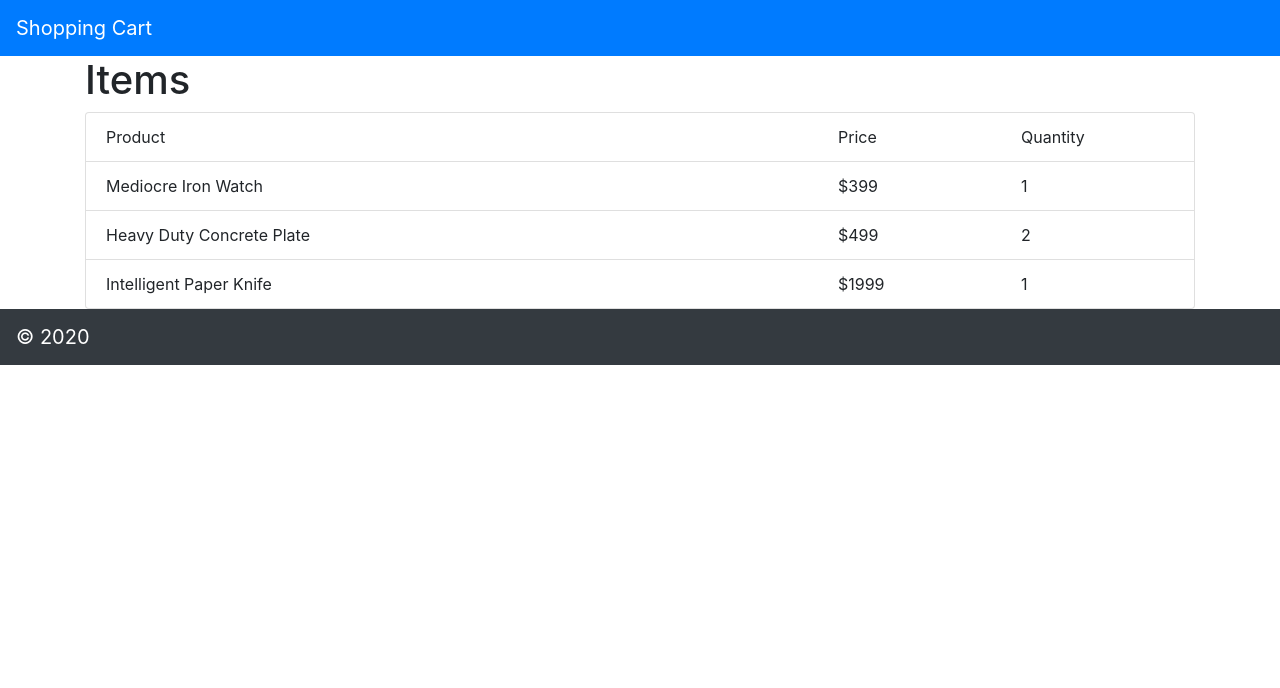
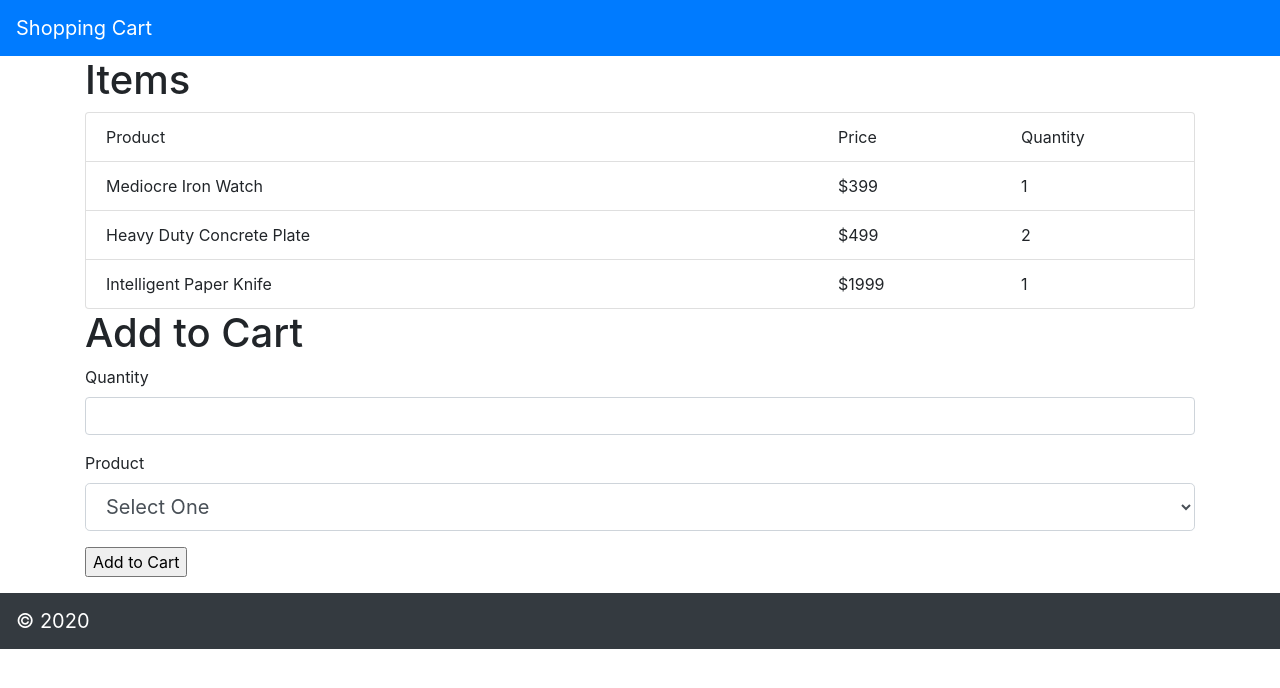
Before and after one commit to luislaborda/shopping-cart, a React (Create React App) app: page / in a window 1280 px wide. Shown: the top 688 px of the page. Built offline with nearby package versions, Linux system fonts and the light colour scheme.

Commit message:
Shopping Cart: Add Item

```diff
--- a/src/App.js
+++ b/src/App.js
@@ -3,21 +3,42 @@ import Cartheader from './components/cart_header/CartHeader';
 import Cartfooter from './components/cart_footer/CartFooter';
 import CartItems from './components/cart_items/CartItems';
 
-function App() {
 
-  const cartItemsList = [
+export default class App extends React.Component {
+
+  state = {
+    cartItemsList: [
       { id: 1, product: { id: 40, name: 'Mediocre Iron Watch', priceInCents: 399 }, quantity: 1 },
       { id: 2, product: { id: 41, name: 'Heavy Duty Concrete Plate', priceInCents: 499 }, quantity: 2 },
       { id: 3, product: { id: 42, name: 'Intelligent Paper Knife', priceInCents: 1999 }, quantity: 1 },
-  ];
+    ],
+    products: [
+      { id: 40, name: 'Mediocre Iron Watch', priceInCents: 399 },
+      { id: 41, name: 'Heavy Duty Concrete Plate', priceInCents: 499 },
+      { id: 42, name: 'Intelligent Paper Knife', priceInCents: 1999 },
+      { id: 43, name: 'Small Aluminum Keyboard', priceInCents: 2500 },
+      { id: 44, name: 'Practical Copper Plate', priceInCents: 1000 },
+      { id: 45, name: 'Awesome Bronze Pants', priceInCents: 399 },
+      { id: 46, name: 'Intelligent Leather Clock', priceInCents: 2999 },
+      { id: 47, name: 'Ergonomic Bronze Lamp', priceInCents: 40000 },
+      { id: 48, name: 'Awesome Leather Shoes', priceInCents: 3990 },
+    ]
+  }
 
+  addCartItem = (item) => {
+    // console.log(item);
+    this.setState({
+        cartItemsList: this.state.cartItemsList.concat(item)
+    })
+}
+
+  render () {
     return (
       <div className="App">
         <Cartheader />
-      <CartItems items={cartItemsList} />
+        <CartItems addToCart={ this.addCartItem } itemsInCart={ this.state.cartItemsList } productList={ this.state.products } />
         <Cartfooter copyright="2020" />
       </div>
-  );
+    )
   }
-
-export default App;
+}
--- /dev/null
+++ b/src/components/add_item/AddItem.js
@@ -0,0 +1,48 @@
+import React from 'react';
+
+export default class AddItem extends React.Component {
+
+    handleSubmit = (event) => {
+        event.preventDefault();
+        event.target.reset();
+        let obj = this.props.products.find(o => o.name === this.state.productName);
+        let newItem =
+            {
+                id: Math.floor(Math.random() * 1000000),
+                product: obj,
+                quantity: this.state.qty,
+            }
+
+
+        this.props.addToCart(newItem)
+    }
+
+    onChange = (e) => {
+        this.setState({ [e.target.id]: e.target.value });
+      }
+
+    render() {
+        return (
+            <form onSubmit={ this.handleSubmit }>
+                 <div className="form-group">
+                    <label htmlFor="qty">Quantity</label>
+                    <input onChange={ this.onChange } type="text" className="form-control" id="qty"/>
+                </div>
+                <div className="form-group">
+                    <label htmlFor="productName">Product</label>
+                        <select className="form-control form-control-lg" id="productName" onChange={ this.onChange }>
+                            <option value="">Select One</option>
+                            { this.props.products.map(opt => {
+                                return (
+                                    <option key={ opt.id } value={ opt.name }>{opt.name}</option>
+                                );
+                            })}
+                        </select>
+                </div>
+                <div className="form-group">
+                    <input type="submit" value="Add to Cart" />
+                </div>
+            </form>
+        )
+    }
+}
--- a/src/components/cart_footer/CartFooter.js
+++ b/src/components/cart_footer/CartFooter.js
@@ -1,6 +1,7 @@
 import React from 'react';
 import { render } from 'react-dom';
 
+/* Functional component */
 const CartFooter = ({copyright}) => {
     return(
         <nav className="navbar navbar-dark bg-dark">
--- a/src/components/cart_items/CartItem.js
+++ b/src/components/cart_items/CartItem.js
@@ -1,12 +1,13 @@
 import React from 'react';
 
+/* Functional component */
 const CartItem = ({product, quantity}) => {
     return (
-        <div class="list-group-item">
-            <div class="row">
-                <div class="col-md-8">{product.name}</div>
-                <div class="col-md-2">${product.priceInCents}</div>
-                <div class="col-md-2">{quantity}</div>
+        <div className="list-group-item">
+            <div className="row">
+                <div className="col-md-8">{product.name}</div>
+                <div className="col-md-2">${product.priceInCents}</div>
+                <div className="col-md-2">{quantity}</div>
             </div>
         </div>
     )
--- a/src/components/cart_items/CartItems.js
+++ b/src/components/cart_items/CartItems.js
@@ -1,10 +1,16 @@
 import React from 'react';
 import Item from './CartItem';
+import AddItem from '../add_item/AddItem';
 
-const CartItems = ({items}) => {
+/* Functional component */
+export default class CartItems extends React.Component {
 
-    let itemList = items.map(item => <Item key={ item.id } product={ item.product } quantity={item.quantity} />)
+    constructor(props) {
+        super(props)
+        // this.state = { itemsInCart: this.props.itemsInCart }
+    }
 
+    render () {
         return (
             <div className="container">
                 <h1>Items</h1>
@@ -16,11 +22,16 @@ const CartItems = ({items}) => {
                         <div className="col-md-2">Quantity</div>
                     </div>
                     </div>
+                    { this.props.itemsInCart.map( (item, i) => <Item key={ i } product={ item.product } quantity={ item.quantity } />) }
+                </div>
 
-                { itemList }
+                <h1> Add to Cart</h1>
+                <div className="row">
+                    <div className="col">
+                        <AddItem addToCart={ this.props.addToCart} shoppingList={ this.props.itemsInCart } products={ this.props.productList } />
+                    </div>
                 </div>
             </div>
         )
     }
-
-export default CartItems;
+}
```
Lines whose indentation alone changed are shown as unchanged.
